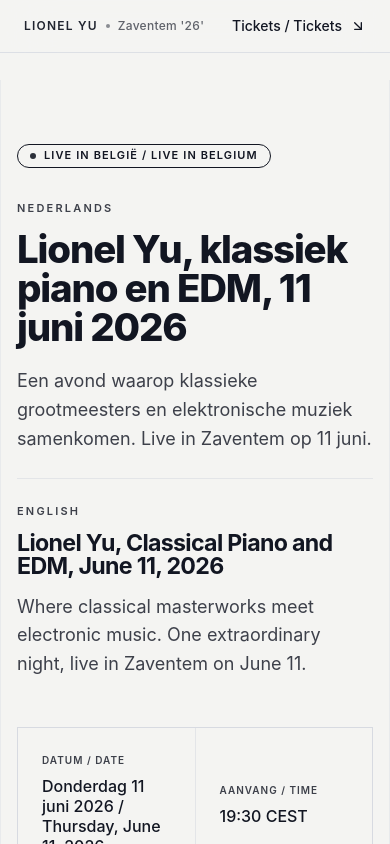
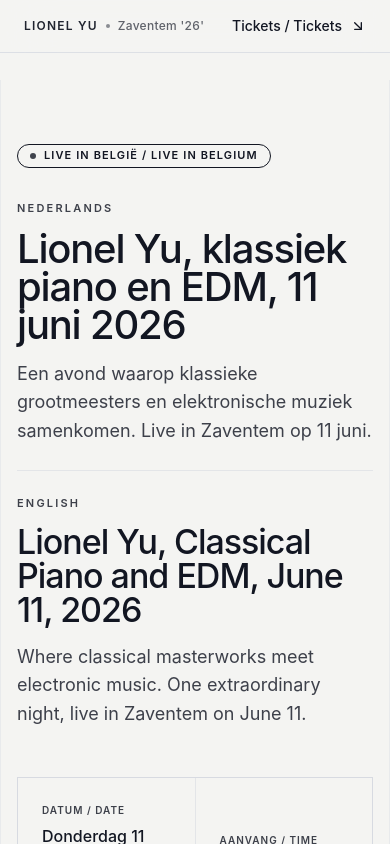
Before and after one commit to musical-basics/belgium-concert-landing-page, a Next.js app: page / in a window 390 px wide. Shown: the top 844 px of the page. Built offline with nearby package versions, Linux system fonts and the light colour scheme.

Commit message:
Final Polish: Update metadata, add smooth scroll, and clean up global CSS

```diff
--- a/src/app/globals.css
+++ b/src/app/globals.css
@@ -30,181 +30,3 @@
     linear-gradient(180deg, var(--bg) 0%, var(--bg2) 100%);
   min-height: 100vh;
 }
-
-.wrap {
-  max-width: 1120px;
-  margin: 0 auto;
-  padding: 64px 20px 96px;
-}
-
-.hero {
-  display: grid;
-  grid-template-columns: 1.2fr 0.8fr;
-  gap: 30px;
-  position: relative;
-  overflow: hidden;
-  background: linear-gradient(180deg, rgba(23, 28, 43, 0.92), rgba(14, 17, 26, 0.96));
-  border: 1px solid var(--border);
-  border-radius: 28px;
-  padding: 44px;
-  box-shadow: var(--shadow);
-  backdrop-filter: blur(12px);
-}
-
-.eyebrow {
-  display: inline-block;
-  color: var(--accent);
-  background: var(--accent-soft);
-  border: 1px solid rgba(216, 179, 93, 0.24);
-  font-size: 0.82rem;
-  letter-spacing: 0.1em;
-  text-transform: uppercase;
-  margin-bottom: 18px;
-  font-weight: 700;
-  padding: 7px 12px;
-  border-radius: 999px;
-}
-
-h1 {
-  font-size: clamp(2.4rem, 5vw, 4.5rem);
-  line-height: 1.02;
-  margin: 0 0 20px;
-  max-width: 800px;
-  font-weight: 800;
-}
-
-.subheadline {
-  font-size: 1.18rem;
-  color: var(--muted);
-  max-width: 760px;
-  margin: 0 0 34px;
-}
-
-.cta-row {
-  display: flex;
-  gap: 14px;
-  align-items: center;
-  flex-wrap: wrap;
-  margin-bottom: 34px;
-}
-
-.button {
-  display: inline-block;
-  background: linear-gradient(180deg, #f0ca76, var(--accent));
-  color: #111;
-  padding: 14px 24px;
-  border-radius: 999px;
-  text-decoration: none;
-  font-weight: 800;
-  letter-spacing: 0.01em;
-  box-shadow: 0 10px 25px rgba(216, 179, 93, 0.28);
-  transition: transform 0.2s ease, box-shadow 0.2s ease;
-}
-
-.button:hover {
-  transform: translateY(-2px);
-  box-shadow: 0 12px 28px rgba(216, 179, 93, 0.35);
-}
-
-.context {
-  color: var(--muted);
-  font-size: 0.95rem;
-}
-
-.grid-stats {
-  display: grid;
-  grid-template-columns: repeat(auto-fit, minmax(180px, 1fr));
-  gap: 16px;
-  margin-top: 18px;
-}
-
-.card {
-  background: rgba(255, 255, 255, 0.035);
-  border: 1px solid var(--border);
-  border-radius: 18px;
-  padding: 20px;
-}
-
-.label {
-  font-size: 0.78rem;
-  color: var(--muted);
-  text-transform: uppercase;
-  letter-spacing: 0.08em;
-  margin-bottom: 8px;
-}
-
-.value {
-  font-size: 1rem;
-}
-
-.hero-image-container {
-  min-height: 100%;
-  border-radius: 22px;
-  position: relative;
-  overflow: hidden;
-  border: 1px solid var(--border);
-}
-
-.section-box {
-  margin-top: 40px;
-  background: var(--panel);
-  border: 1px solid var(--border);
-  border-radius: 24px;
-  padding: 32px 30px 28px;
-  box-shadow: var(--shadow);
-  backdrop-filter: blur(10px);
-}
-
-h2 {
-  margin: 0 0 14px;
-  font-size: 1.45rem;
-  font-weight: 700;
-}
-
-ul {
-  margin: 0;
-  padding-left: 22px;
-}
-
-li {
-  margin-bottom: 14px;
-}
-
-.secondary-link {
-  display: inline-block;
-  margin-top: 16px;
-  color: var(--muted);
-  font-size: 0.95rem;
-  text-decoration: underline;
-  text-underline-offset: 3px;
-}
-
-.secondary-link:hover {
-  color: var(--text);
-}
-
-@media (max-width: 860px) {
-  .hero {
-    grid-template-columns: 1fr;
-  }
-}
-
-@media (max-width: 640px) {
-  .hero {
-    padding: 24px;
-    border-radius: 22px;
-  }
-
-  .section-box {
-    padding: 22px 20px 20px;
-    border-radius: 20px;
-  }
-
-  .wrap {
-    padding: 28px 14px 56px;
-  }
-
-  .subheadline {
-    font-size: 1.04rem;
-  }
-}
--- a/src/app/layout.tsx
+++ b/src/app/layout.tsx
@@ -13,8 +13,8 @@
 });
 
 export const metadata: Metadata = {
-  title: "Create Next App",
-  description: "Generated by create next app",
+  title: "Lionel Yu Live in Belgium | June 11, 2026",
+  description: "Join Lionel Yu for an extraordinary night of classical piano and EDM live in Zaventem, Belgium on June 11, 2026.",
 };
 
 export default function RootLayout({
@@ -25,7 +25,7 @@
   return (
     <html
       lang="en"
-      className={`${geistSans.variable} ${geistMono.variable} h-full antialiased`}
+      className={`${geistSans.variable} ${geistMono.variable} h-full antialiased scroll-smooth`}
     >
       <body className="min-h-full flex flex-col">{children}</body>
     </html>
```
